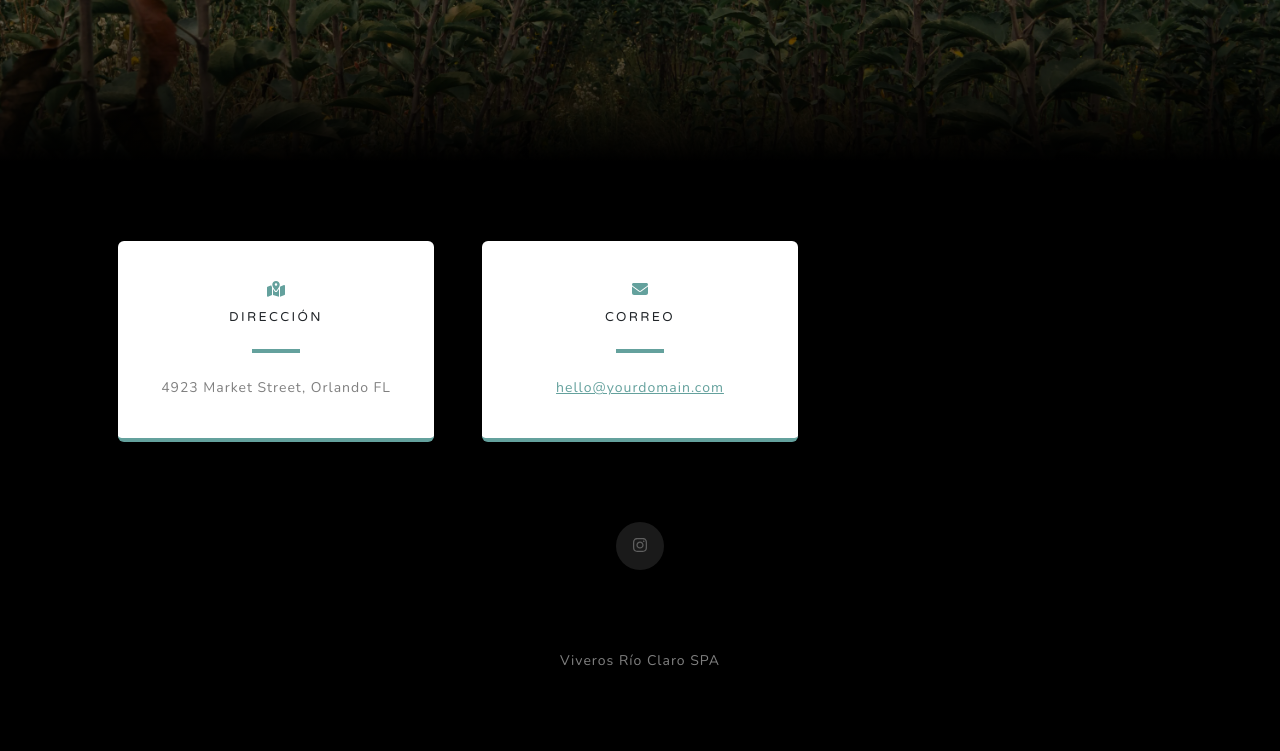
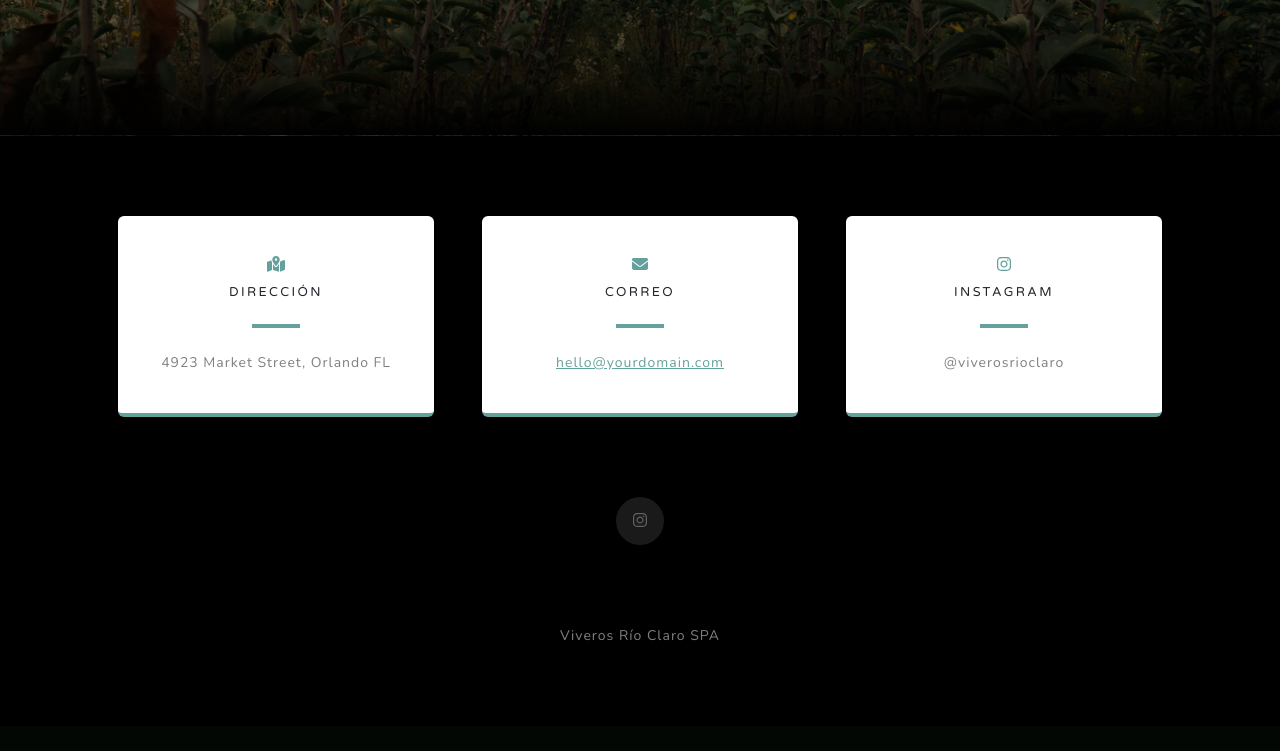
Before and after one commit to bpardo02/sitioWeb-ViverosRioClaro, a Python web app: template template/index.html in a window 1280 px wide. Shown: the part 3800-4551 px from the top of the page. After the commit the page ends 4440 px from the top, so only its background shows below. Run offline with Jinja, Linux system fonts and the light colour scheme; the template is opened without the code that fills it, so the values that code supplies are empty; some libraries are stand-ins or nearby versions.

Commit message:
favicon y correcciones de texto

```diff
--- a/template/index.html
+++ b/template/index.html
@@ -56,7 +56,7 @@
                         </p>
                     </div>
                 </div>
-                <img class="img-fluid" src="#" alt="imagen manzana" />
+                <!-- <img class="img-fluid" src="#" alt="imagen manzana" /> -->
             </div>
         </section>
         <!-- Projects-->
@@ -145,19 +145,19 @@
                             </div>
                         </div>
                     </div>
-                    <!-- <div class="col-md-4 mb-3 mb-md-0">
+                    <div class="col-md-4 mb-3 mb-md-0">
                         <div class="card py-4 h-100">
                             <div class="card-body text-center">
-                                <i class="fas fa-mobile-alt text-primary mb-2"></i>
-                                <h4 class="text-uppercase m-0">Phone</h4>
+                                <i class="fab fa-instagram text-primary mb-2"></i>
+                                <h4 class="text-uppercase m-0">Instagram</h4>
                                 <hr class="my-4 mx-auto" />
-                                <div class="small text-black-50">+1 (555) 902-8832</div>
+                                <div class="small text-black-50">@viverosrioclaro</div>
                             </div>
                         </div>
-                    </div> -->
+                    </div>
                 </div>
                 <div class="social d-flex justify-content-center">
-                    <a class="mx-2" href="#!"><i class="fab fa-instagram"></i></a>
+                    <a class="mx-2" href="https://www.instagram.com/viverosrioclaro/" target="_blank"><i class="fab fa-instagram"></i></a>
 
                 </div>
             </div>
```
Also changed, not shown: template/assets/favicon.ico.
